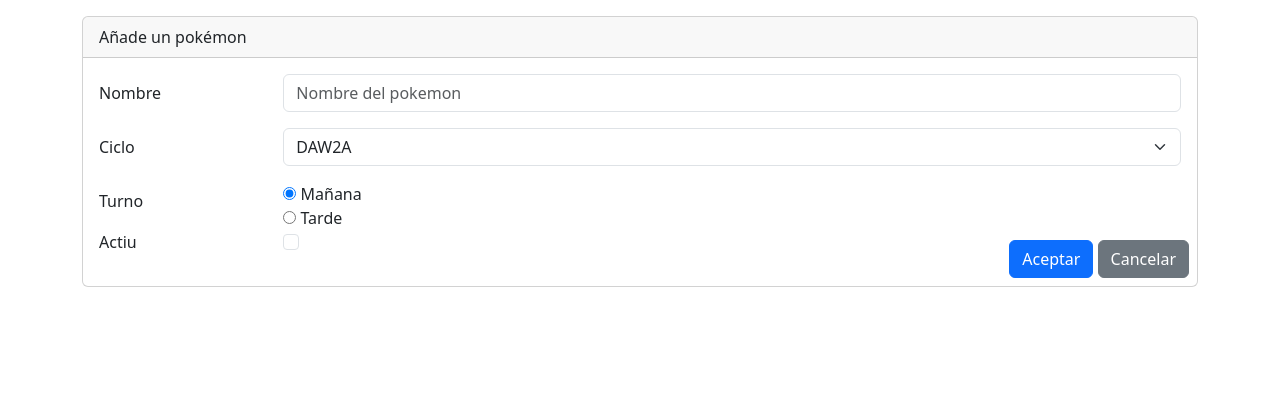
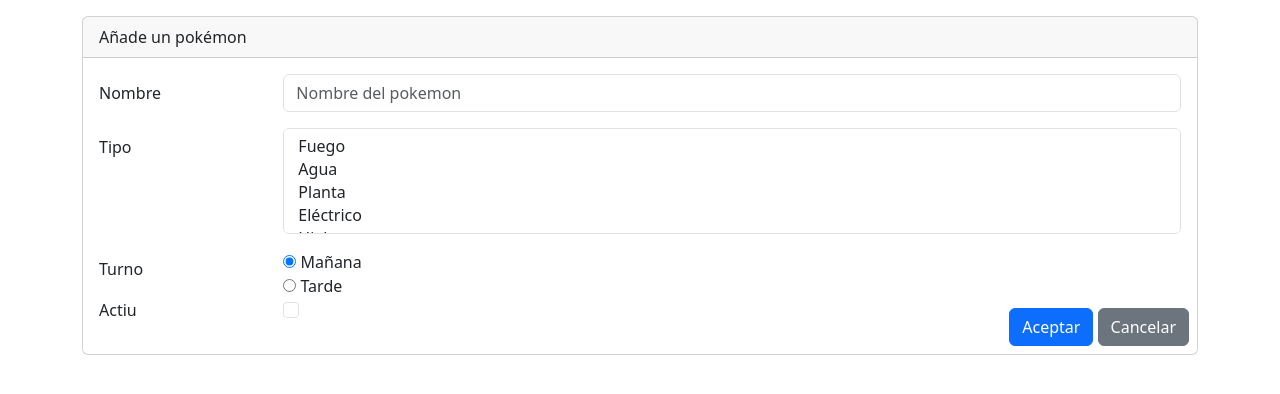
Before and after one commit to filiprendon/Colection, a PHP site: page /add_card.php in a window 1280 px wide. Shown: the top 394 px of the page. Run offline with PHP 8.4, Linux system fonts and the light colour scheme; data comes from the database, SQL or seed files in the repository.

Commit message:
Trabajar en casa

```diff
--- a/add_card.php
+++ b/add_card.php
@@ -1,3 +1,8 @@
+<?php
+require_once('./db.php');
+
+$tipos = selectTipo();
+?>
 <!DOCTYPE html>
 <html lang="en">
 
@@ -10,6 +15,7 @@
     <script src="https://cdn.jsdelivr.net/npm/bootstrap@5.3.2/dist/js/bootstrap.bundle.min.js"
         integrity="sha384-C6RzsynM9kWDrMNeT87bh95OGNyZPhcTNXj1NW7RuBCsyN/o0jlpcV8Qyq46cDfL"
         crossorigin="anonymous"></script>
+
 </head>
 
 <body>
@@ -29,14 +35,18 @@
                     </div>
 
                     <div class="row mb-3">
-                        <label for="cbxCurso" class="col-sm-2 col-form-label">Ciclo</label>
+                        <label for="cbxCurso" class="col-sm-2 col-form-label">Tipo</label>
                         <div class="col-sm-10">
-                            <select name="cbxCurso" class="form-select" id="cbxCurso">
-                                <option value="daw2a">DAW2A</option>
-                                <option value="daw2b">DAW2B</option>
+                            <select name="cbxCurso[]" class="form-select" id="cbxCurso" multiple>
+                                <?php foreach ($tipos as $tipo) { ?>
+                                    <option value="<?php echo $tipo['id']; ?>">
+                                        <?php echo $tipo['nombre']; ?>
+                                    </option>
+                                <?php } ?>
                             </select>
                         </div>
                     </div>
+
 
                     <div class="form-group row">
                         <label for="rbTurno" class="col-sm-2 col-form-label">Turno</label>
--- a/db.php
+++ b/db.php
@@ -41,6 +41,23 @@
     return $resultado;
 }
 
+function selectTipo()
+{
+    $conexion = openBd();
+
+
+    $sentenciaText = "select * from Tipo";
+
+    $sentencia = $conexion->prepare($sentenciaText);
+    $sentencia->execute();
+
+    $resultado = $sentencia->fetchAll();
+
+    $conexion = closeDb();
+
+    return $resultado;
+}
+
 function insertPokemon($nombre, $descripcion, $imagen_url, $region_id)
 {
     $conexion = openBd();
--- a/pokemons.sql
+++ b/pokemons.sql
@@ -72,7 +72,7 @@
 
 -- Insertar datos en la tabla 'Pokemon'
 INSERT INTO Pokemon (nombre, descripcion, imagen_url, region_id) VALUES
-('Charizard', 'Descripción de Charizard.', 'imagen_charizard.jpg', 1),
+('Charizard', 'Descripción de Charizard.', '/jp.jpeg', 1),
 ('Blastoise', 'Descripción de Blastoise.', 'imagen_blastoise.jpg', 1),
 ('Venusaur', 'Descripción de Venusaur.', 'imagen_venusaur.jpg', 1),
 ('Pikachu', 'Descripción de Pikachu.', 'imagen_pikachu.jpg', 2),
```
Also changed, not shown: jp.jpeg (added).
